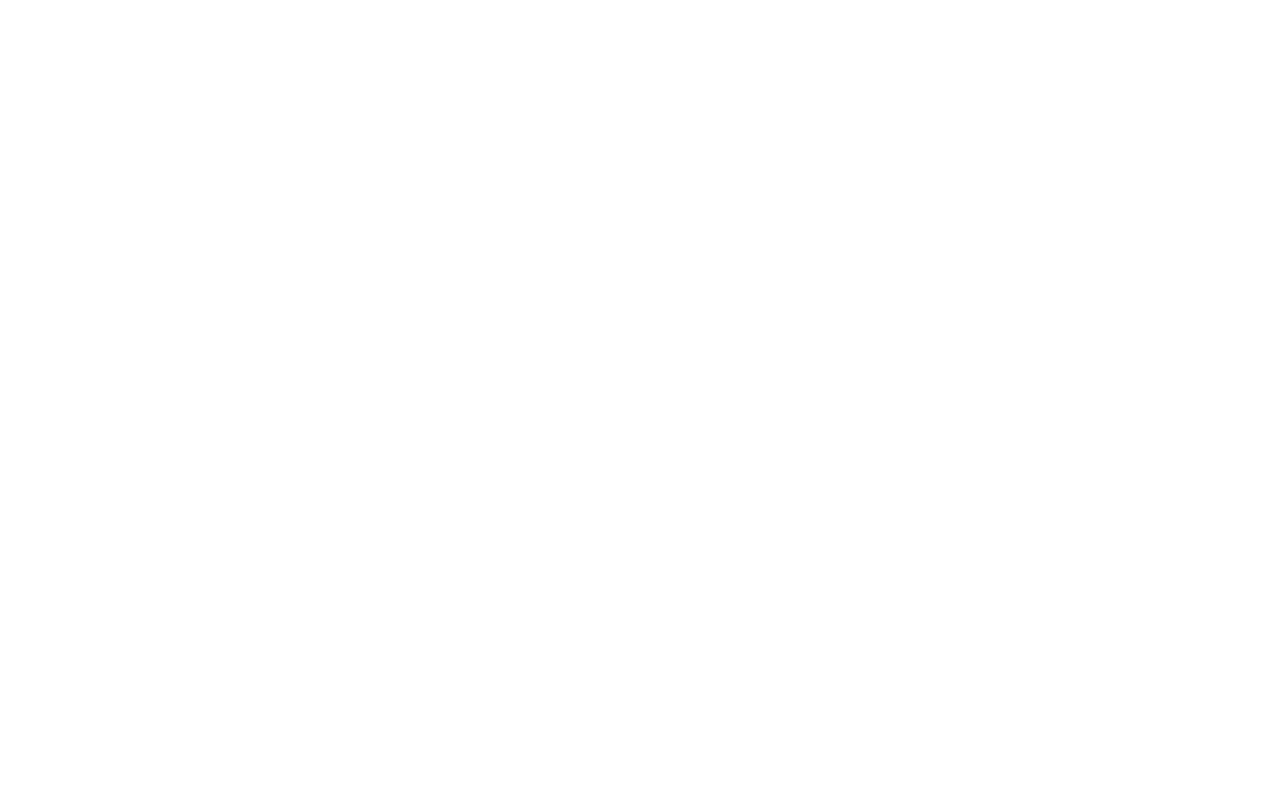
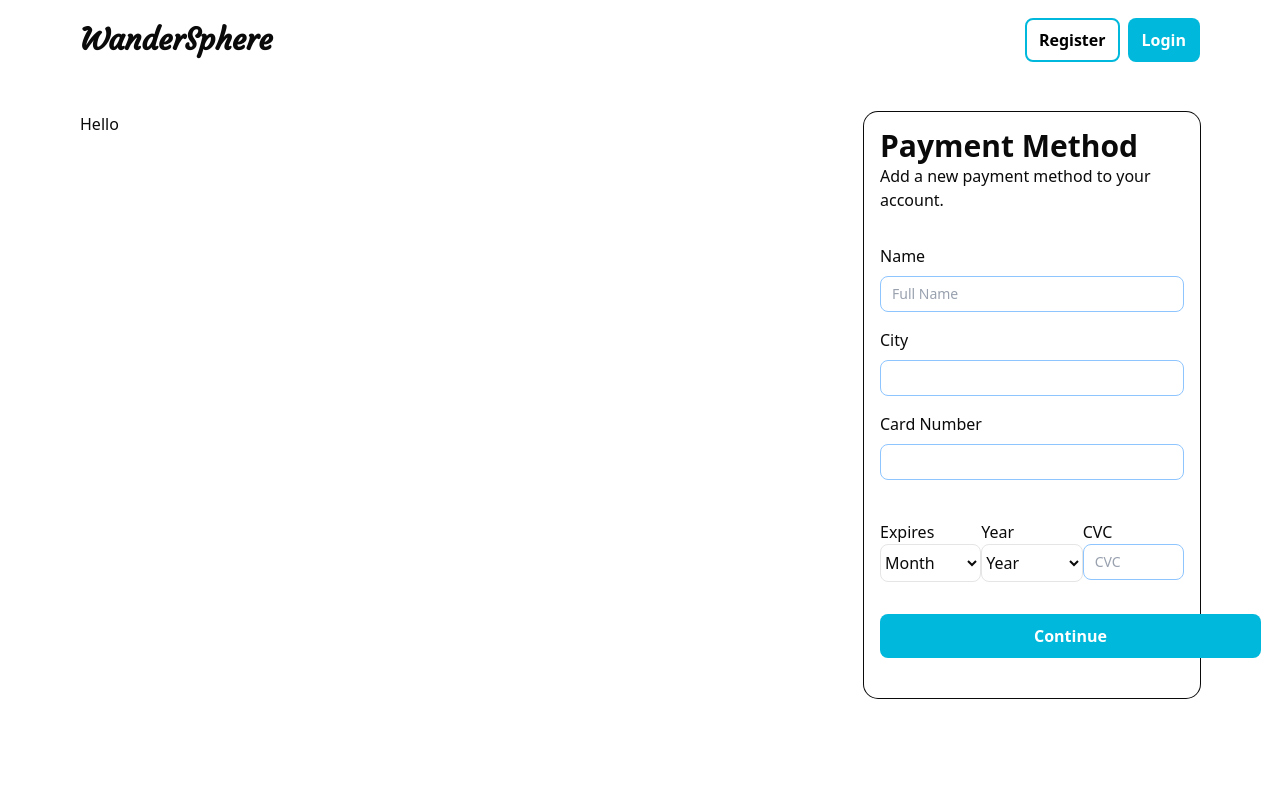
Before and after one commit to A-B-H-I-S-H-E-K-S-H-A-W/travelling-website, a React (Vite) app in the folder client/: page /checkout in a window 1280 px wide. Before the commit this address had no page. Shown: the top 800 px of the page. Built offline with nearby package versions, Linux system fonts and the light colour scheme.

Commit message:
Made a checkout page

```diff
--- a/client/package.json
+++ b/client/package.json
@@ -13,6 +13,8 @@
     "@radix-ui/react-slot": "^1.1.2",
     "@tabler/icons-react": "^3.31.0",
     "@tailwindcss/vite": "^4.0.12",
+    "ag-grid-community": "^33.2.4",
+    "ag-grid-react": "^33.2.4",
     "class-variance-authority": "^0.7.1",
     "clsx": "^2.1.1",
     "embla-carousel-react": "^8.5.2",
--- a/client/src/App.jsx
+++ b/client/src/App.jsx
@@ -11,6 +11,7 @@
 import HotelForm from "./pages/admin/hotels/HotelForm";
 import HotelDashboard from "./pages/admin/hotels/Dashboard";
 import AdminDashboard from "./pages/superadmin/Dashboard";
+import Checkout from "./pages/user/Checkout";
 
 function App() {
   return (
@@ -28,6 +29,7 @@
           />
           <Route path="/search" element={<Search />} />
           <Route path="/info" element={<InfoPage />} />
+          <Route path="/checkout" element={<Checkout />} />
           {/* Admin Dashboard */}
           {/* BusDashboard */}
           <Route path="/bus/admin/dashboard" element={<BusDashboard />} />
--- /dev/null
+++ b/client/src/pages/user/Checkout.jsx
@@ -0,0 +1,92 @@
+import React from "react";
+import Layout from "../../Layout";
+import Input from "../../components/common/Input";
+import { ButtonSolid } from "../../components/common/Button";
+
+const Checkout = () => {
+  const months = [
+    "Month",
+    "January",
+    "Febuary",
+    "March",
+    "April",
+    "May",
+    "June",
+    "July",
+    "August",
+    "September",
+    "October",
+    "November",
+    "December",
+  ];
+
+  const years = ["Year"];
+
+  for (let year = 1995; year <= 2025; year++) {
+    years.push(year);
+  }
+  return (
+    <Layout>
+      <div className="px-20 py-28 h-screen">
+        <div className="grid md:grid-cols-[70%_30%]">
+          <div className="">Hello</div>
+          <div className="p-4 ring rounded-xl">
+            <div>
+              <div>
+                <h3 className="text-3xl font-bold">Payment Method</h3>
+                <p>Add a new payment method to your account.</p>
+
+                <div className="py-6">
+                  <div className="space-y-2 py-2">
+                    <p className="font-medium">Name</p>
+                    <Input type="text" placeholder={"Full Name"} />
+                  </div>
+                  <div className="space-y-2 py-2">
+                    <p className="font-medium">City</p>
+                    <Input type="text" placeholder={""} />
+                  </div>
+                  <div className="space-y-2 py-2">
+                    <p className="font-medium">Card Number</p>
+                    <Input type="number" placeholder={""} />
+                  </div>
+                  <div className="grid grid-cols-3 mt-8">
+                    <div>
+                      <label className="font-medium">Expires</label>
+                      <select className="w-full border py-1.5 rounded-md">
+                        {months.map((item) => (
+                          <option value={item}>{item}</option>
+                        ))}
+                      </select>
+                    </div>
+                    <div>
+                      <label className="font-medium">Year</label>
+                      <select className="w-full border py-1.5 rounded-md">
+                        {years.map((year) => (
+                          <option value={year}>{year}</option>
+                        ))}
+                      </select>
+                    </div>
+                    <div>
+                      <label className="font-medium">CVC</label>
+                      <Input type={"number"} placeholder={"CVC"} />
+                    </div>
+                  </div>
+                  <div className="mt-8">
+                    <ButtonSolid
+                      title={"Continue"}
+                      className={"px-[9.5rem] py-2 rounded-md"}
+                    >
+                      Continue
+                    </ButtonSolid>
+                  </div>
+                </div>
+              </div>
+            </div>
+          </div>
+        </div>
+      </div>
+    </Layout>
+  );
+};
+
+export default Checkout;
```
Also changed, not shown: 1 other file (tests, documents, lock files or other folders).
